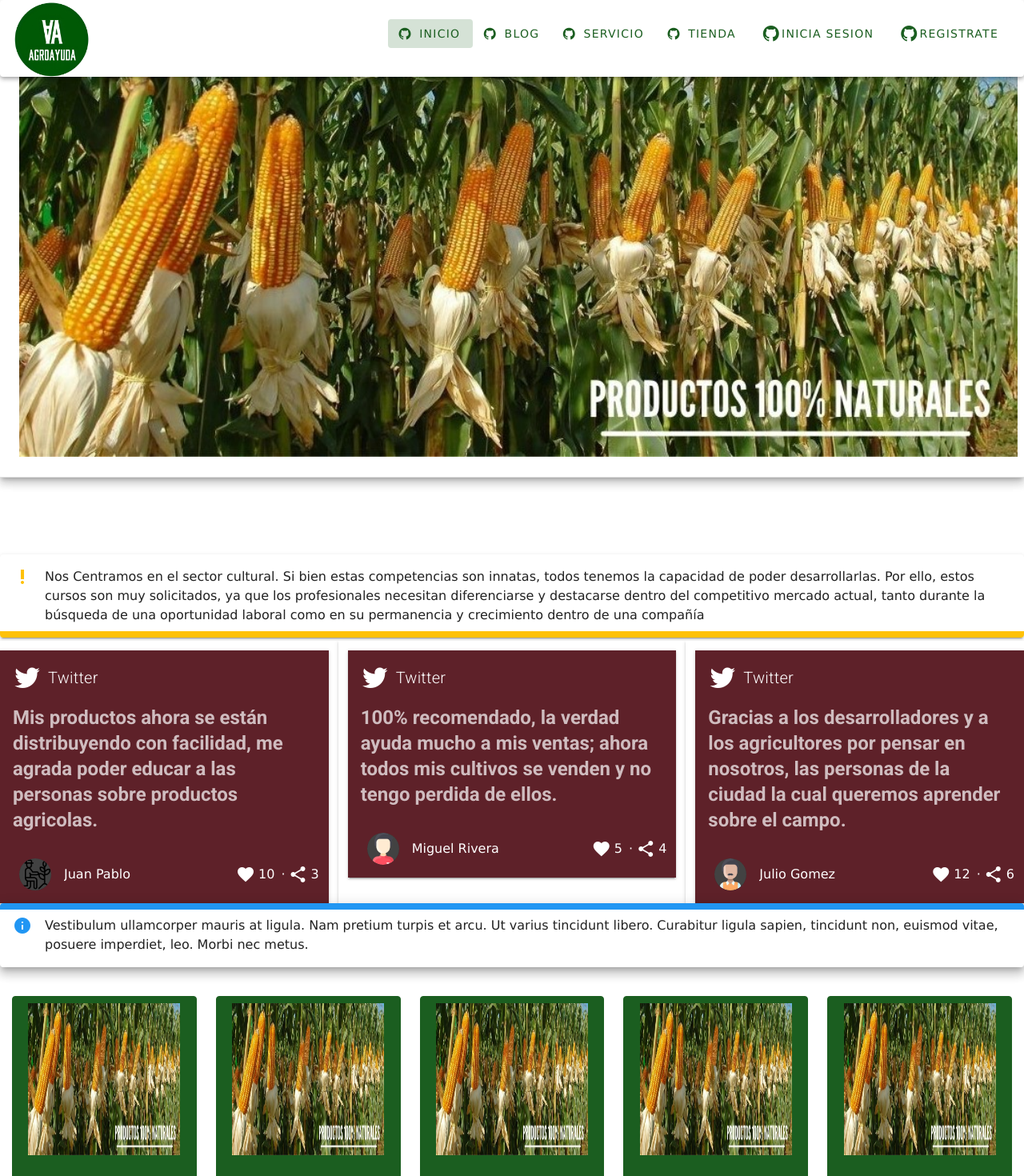
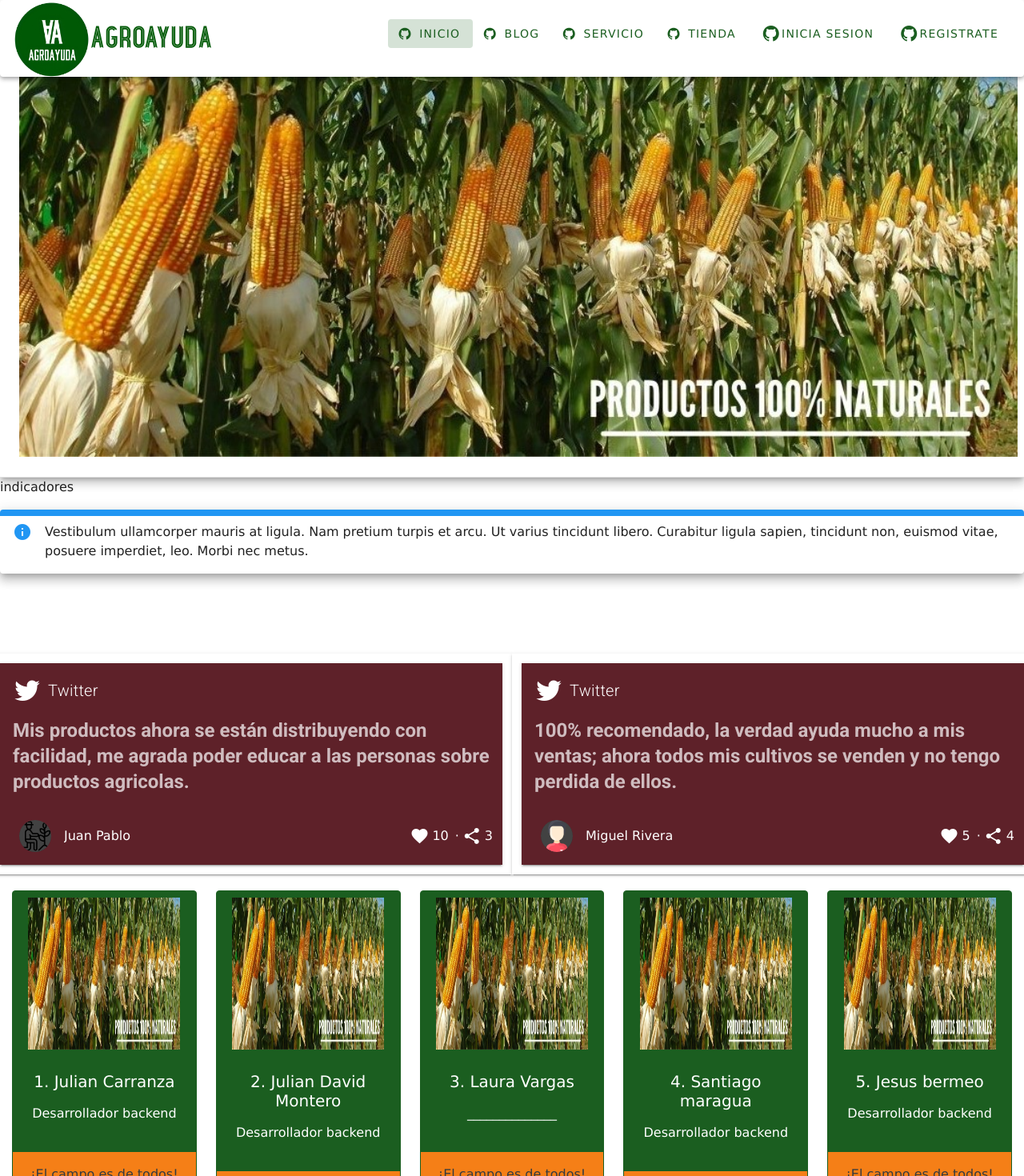
Before and after one commit to JulianMGonzalez/AgroAyuda-frontend, a Vue app: page / in a window 1280 px wide. Shown: the top 1470 px of the page at 80% size. Built offline with nearby package versions, Linux system fonts and the light colour scheme.

Commit message:
implementandose la api de valores

```diff
--- a/src/components/public/DataServicio.vue
+++ b/src/components/public/DataServicio.vue
@@ -1,5 +1,5 @@
 <template>
-    <!-- App.vue -->
+
 
 
 </template>
--- a/src/components/public/HelloWorld.vue
+++ b/src/components/public/HelloWorld.vue
@@ -76,6 +76,13 @@
           max-height="98"
           max-width="98"
           src="@/assets/LOGO (2).png"
+        ></v-img>
+        <v-img
+          lazy-src="https://picsum.photos/id/11/10/6"
+          max-height="150"
+          max-width="150"
+           class="mt-8 hidden-xs-only"
+          src="@/assets/agroayuda.png"
         ></v-img>
 
         <v-spacer></v-spacer>
@@ -170,106 +177,35 @@
             ><v-icon>mdi-github</v-icon>
               Registrate
             </v-btn>
-        <!-- <v-menu>
-        <template v-slot:activator="{ on: menu, attrs }">
-          <v-tooltip bottom>
-            <template v-slot:activator="{ on: tooltip }">
-              <v-btn
-                color="#1b5e20 "
-                class="mt-7"
-                dark
-                v-bind="attrs"
-                v-on="{ ...tooltip, ...menu }"
-              >
-                <v-icon> mdi-microsoft-xbox-controller-menu </v-icon>
-              </v-btn>
-            </template>
-            <span>Menu</span>
-          </v-tooltip>
-        </template>
-        <v-list>
-          <v-list-item>
-            <v-btn
-              depressed
-              color="indigo darken-4"
-              class="ml-2 text-white"
-              elevation="4"
-              @click="servicio()"
-            >
-              Servicios
-            </v-btn>
-          </v-list-item>
-          <v-list-item>
-            <v-btn
-              depressed
-              color="indigo darken-4"
-              class="ml-2 text-white"
-              elevation="4"
-              @click="blog()"
-            >
-              Blog
-            </v-btn>
-          </v-list-item>
-          <v-list-item>
-            <v-btn
-              v-if="!this.$store.state.usuario"
-              depressed
-              color="amber darken-1"
-              class="ml-2"
-              elevation="4"
-              @click="entrar()"
-              >Inicia Sesion</v-btn
-            >
-            <v-btn
-              v-else
-              depressed
-              color="amber darken-1"
-              class="ml-2"
-              elevation="4"
-              @click="salir()"
-              >Salir</v-btn
-            >
-          </v-list-item>
-          <v-list-item>
-            <v-btn
-              v-if="!this.$store.state.usuario"
-              depressed
-              color="indigo darken-4"
-              class="ml-2 text-white"
-              elevation="4"
-              @click="registrar()"
-            >
-              Registrate
-            </v-btn>
-            <v-btn
-              v-else
-              loading
-              class="ml-2 text-white"
-              color="indigo darken-4"
-            ></v-btn>
-          </v-list-item>
-        </v-list>
-      </v-menu>   -->
+
       </v-app-bar>
     </v-card>
     <!-- Sizes your content based upon application components -->
+    <section id="indicadores">
+      <p>indicadores</p>
+
+
+    </section>
+
+    <section id="resumen">
+      <v-alert border="top" colored-border type="info" elevation="9">
+        Vestibulum ullamcorper mauris at ligula. Nam pretium turpis et arcu. Ut
+        varius tincidunt libero. Curabitur ligula sapien, tincidunt non, euismod
+        vitae, posuere imperdiet, leo. Morbi nec metus.
+      </v-alert>
+    </section>
+
     <v-main>
-      <v-alert border="bottom" colored-border type="warning" elevation="2">
-        Nos Centramos en el sector cultural. Si bien estas competencias son
-        innatas, todos tenemos la capacidad de poder desarrollarlas. Por ello,
-        estos cursos son muy solicitados, ya que los profesionales necesitan
-        diferenciarse y destacarse dentro del competitivo mercado actual, tanto
-        durante la búsqueda de una oportunidad laboral como en su permanencia y
-        crecimiento dentro de una compañía
-      </v-alert>
+
       <v-row>
+        <v-spacer></v-spacer>
         <v-card
           max-width="2400"
           max-height="2400"
           tile
           v-for="([testimonio, imagen, autor, like, share], a) in testimonios"
           :key="a"
-          class="col-lg-4 col-md-12 mb-4 mb-md-0"
+          class="col-lg-6 col-md-12 mb-4 mb-md-0"
         >
           <!-- cambiar a testimonios y pnerlo bonito  -->
           <v-card class="mx-auto" color="#5e2129" dark>
@@ -304,11 +240,7 @@
           </v-card>
         </v-card>
       </v-row>
-      <v-alert border="top" colored-border type="info" elevation="9">
-        Vestibulum ullamcorper mauris at ligula. Nam pretium turpis et arcu. Ut
-        varius tincidunt libero. Curabitur ligula sapien, tincidunt non, euismod
-        vitae, posuere imperdiet, leo. Morbi nec metus.
-      </v-alert>
+
       <div id="team" class="container-fluid">
         <div class="row justify-content-center mb-5">
           <div class="col mt-5" v-for="(item, index) of team" :key="index">
@@ -434,6 +366,9 @@
 </template>
 
 <script>
+import axios from 'axios';
+
+
 export default {
   data: () => ({
     sideNav: false,
@@ -458,13 +393,7 @@ export default {
         "4",
         "5",
       ],
-      [
-        "Gracias a los desarrolladores y a los agricultores por pensar en nosotros, las personas de la ciudad la cual queremos aprender sobre el campo.",
-        require("@/assets/sr.png"),
-        "Julio Gomez",
-        "6",
-        "12",
-      ],
+
     ],
     team: [
       {
@@ -566,6 +495,7 @@ export default {
     ],
     mini: true,
     padless: false,
+    news: null,
   }),
   methods: {
 
@@ -630,7 +560,14 @@ export default {
       return attrs;
     },
   },
-};
+  mounted() {
+  axios.get('')
+  .then(response => {
+    (this.news = response.data)
+      console.log(this.news)
+    })
+  }
+}
 </script>
 <style scoped>
 * {
```
Also changed, not shown: src/assets/agroayuda.png (added).
